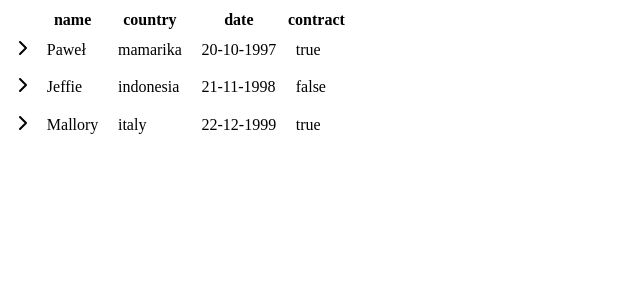
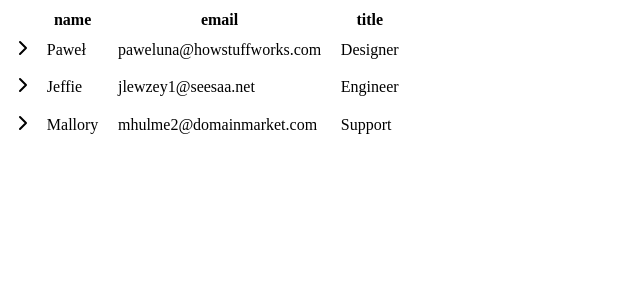
Before and after one commit to khasogi27/angular-table-inline-editing, an Angular app: page / in a window 1280 px wide. Shown: the top 300 px of the page, without its empty margins (0-640 px from the left). Built offline with nearby package versions, Linux system fonts and the light colour scheme.

Commit message:
4 files modified

```diff
--- a/src/app/app.component.ts
+++ b/src/app/app.component.ts
@@ -1,5 +1,9 @@
 import { Component, OnInit, ViewChild } from '@angular/core';
-import { BackgroundType, FieldType } from './t-grid/grid/grid.component';
+// import { BackgroundType, FieldType } from './t-grid/grid/grid.component';
+import {
+  BackgroundType,
+  FieldType,
+} from './t-grid/tree-grid/tree-grid.component';
 
 // {
 //   userId: '56748fb3e3',
@@ -49,7 +53,7 @@ interface User {
 export class AppComponent implements OnInit {
   @ViewChild('grid') grid: any;
 
-  public gridField: FieldType[] = [
+  public gridField1: FieldType[] | any = [
     // {
     //   name: 'userId',
     //   type: 'label',
@@ -60,32 +64,32 @@ export class AppComponent implements OnInit {
       type: 'input',
       text: 'name case',
     },
-    // {
-    //   name: 'email',
-    //   type: 'input',
-    //   text: 'email case',
-    // },
-    // {
-    //   name: 'title',
-    //   type: 'select',
-    //   text: 'title case',
-    //   data: [
-    //     { name: 'Designer', value: '1' },
-    //     { name: 'Engineer', value: '2' },
-    //     { name: 'Support', value: '3' },
-    //   ],
-    // },
-    // {
-    //   name: 'domain',
-    //   type: 'lookup',
-    //   text: 'domain case',
-    //   data: [
-    //     { name: '.comodo', value: '1' },
-    //     { name: '.idomaret', value: '2' },
-    //     { name: '.net', value: '3' },
-    //     { name: '.combro', value: '4' },
-    //   ],
-    // },
+    {
+      name: 'email',
+      type: 'input',
+      text: 'email case',
+    },
+    {
+      name: 'title',
+      type: 'select',
+      text: 'title case',
+      data: [
+        { name: 'Designer', value: '1' },
+        { name: 'Engineer', value: '2' },
+        { name: 'Support', value: '3' },
+      ],
+    },
+    {
+      name: 'domain',
+      type: 'lookup',
+      text: 'domain case',
+      data: [
+        { name: '.comodo', value: '1' },
+        { name: '.idomaret', value: '2' },
+        { name: '.net', value: '3' },
+        { name: '.combro', value: '4' },
+      ],
+    },
     {
       name: 'country',
       type: 'lookup',
@@ -110,11 +114,72 @@ export class AppComponent implements OnInit {
     },
   ];
 
+  public gridField: FieldType[] | any = [
+    // {
+    //   name: 'userId',
+    //   type: 'label',
+    //   text: 'id case',
+    // },
+    {
+      name: 'name',
+      type: 'label',
+      text: 'name case',
+    },
+    {
+      name: 'email',
+      type: 'label',
+      text: 'email case',
+    },
+    {
+      name: 'title',
+      type: 'select',
+      text: 'title case',
+      data: [
+        { name: 'Designer', value: '1' },
+        { name: 'Engineer', value: '2' },
+        { name: 'Support', value: '3' },
+      ],
+    },
+    // {
+    //   name: 'domain',
+    //   type: 'lookup',
+    //   text: 'domain case',
+    //   data: [
+    //     { name: '.comodo', value: '1' },
+    //     { name: '.idomaret', value: '2' },
+    //     { name: '.net', value: '3' },
+    //     { name: '.combro', value: '4' },
+    //   ],
+    // },
+    // {
+    //   name: 'country',
+    //   type: 'lookup',
+    //   text: 'country case',
+    //   data: [
+    //     { name: 'indonesia', value: '1' },
+    //     { name: 'mamarika', value: '2' },
+    //     { name: 'korea', value: '3' },
+    //     { name: 'italy', value: '4' },
+    //     { name: 'vrindavan', value: '4' },
+    //   ],
+    // },
+    // {
+    //   name: 'date',
+    //   type: 'date',
+    //   text: 'date',
+    // },
+    // {
+    //   name: 'contract',
+    //   type: 'checkbox',
+    //   text: 'admin case',
+    // },
+  ];
+
   public dsKey: string = 'userId';
 
   public dsUser1: User[] | any = [];
 
-  public dsUser: User[] | any = [
+  public dsUser2: User[] | any = [
     {
       userId: '56748fb3e3',
       name: 'Paweł',
@@ -147,6 +212,63 @@ export class AppComponent implements OnInit {
     },
   ];
 
+  public dsUser: User[] | any = [
+    {
+      userId: '56748fb3e3',
+      name: 'Paweł',
+      title: '1',
+      contract: true,
+      email: 'paweluna@howstuffworks.com',
+      children: [
+        {
+          domain: '.comodo',
+          children: [
+            {
+              date: '20-10-1997',
+              country: 'mamarika',
+            },
+          ],
+        },
+      ],
+    },
+    {
+      userId: '6de39701b',
+      name: 'Jeffie',
+      title: '2',
+      contract: false,
+      email: 'jlewzey1@seesaa.net',
+      children: [
+        {
+          domain: '.idomaret',
+          children: [
+            {
+              date: '21-11-1998',
+              country: 'indonesia',
+            },
+          ],
+        },
+      ],
+    },
+    {
+      userId: '8b3a6dd017',
+      name: 'Mallory',
+      title: '3',
+      contract: true,
+      email: 'mhulme2@domainmarket.com',
+      children: [
+        {
+          domain: '.net',
+          children: [
+            {
+              date: '22-12-1999',
+              country: 'italy',
+            },
+          ],
+        },
+      ],
+    },
+  ];
+
   public gridType: BackgroundType = 'flat';
 
   constructor() {}
--- a/src/app/t-grid/tree-grid/tree-grid.component.html
+++ b/src/app/t-grid/tree-grid/tree-grid.component.html
@@ -19,8 +19,8 @@
       <tr
         #trView
         *ngFor="let ds of dsTable; let i = index; trackBy: onTrackDs"
+        [class.selected-row]="i == rowIdx"
         (click)="onRowClick(trView, ds, i)"
-        [class.selected-row]="i == rowIdx"
       >
         <td
           role="button"
--- a/src/app/t-grid/tree-grid/tree-grid.component.ts
+++ b/src/app/t-grid/tree-grid/tree-grid.component.ts
@@ -4,15 +4,26 @@ import {
   OnChanges,
   SimpleChanges,
   Renderer2,
+  ViewChild,
+  ElementRef,
 } from '@angular/core';
 import { TablerIcon } from '../icons';
 
-export interface fieldType {
+export interface FieldType {
   name: string;
   text: string;
+  type: 'label' | 'select';
   data?: any;
   url?: any;
   param?: any;
+}
+
+export interface SelectOption {
+  name: string;
+  data: {
+    name: string;
+    value: string;
+  }[];
 }
 
 export type BackgroundType = 'flat' | 'normal';
@@ -23,15 +34,20 @@ export type BackgroundType = 'flat' | 'normal';
   styleUrls: ['./tree-grid.component.css'],
 })
 export class TreeGridComponent implements OnChanges {
+  @ViewChild('tbodyView') tbodyView: ElementRef | any;
+
   @Input() dataKey?: string;
   @Input() dataSource: any[] = [];
-  @Input() fieldType: fieldType[] = [];
+  @Input() fieldType: FieldType[] = [];
   @Input() backgroundType: BackgroundType = 'normal';
 
   public dsTable: any[] = [];
   public tableValue: { action: string }[] | any[] = [];
   public dsIcon: any = TablerIcon;
+  public selectOption: SelectOption[] = [];
   public rowIdx: number = -1;
+  public rowNode: number = 0;
+  public countNode: number = 0;
 
   constructor(private rd: Renderer2) {}
 
@@ -53,19 +69,90 @@ export class TreeGridComponent implements OnChanges {
         }
         dsObj[ft.name] = ds[ft.name];
       }
+      if (ds['children']) dsObj['children'] = ds['children'];
       dsFilter.push(dsObj);
       continue;
     }
     this.dsTable = dsFilter;
+
+    let arrOpt = [];
+    for (let fld of this.fieldType) {
+      if (fld.type == 'select') {
+        arrOpt.push({ name: fld.name, data: fld['data'] });
+      }
+    }
+    this.selectOption = arrOpt;
   }
 
-  onRowClick(evnTr: any, data: any, index: number) {}
+  onRowClick(evnTr: any, data: any, index: number) {
+    this.rowIdx = index;
+    let nextSibling = this.rd.nextSibling(evnTr);
+    let crtTr = this.rd.createElement('tr');
+
+    crtTr.addEventListener('click', (e) => {
+      nextSibling = this.rd.nextSibling(crtTr);
+      this.onRowClick(crtTr, data, index);
+    });
+
+    let crtIcon = this.rd.createElement('td');
+    crtIcon.innerHTML = this.dsIcon.chevronRight;
+    this.rd.appendChild(crtTr, crtIcon);
+    this.rowNode++;
+    this.findChildren(crtTr, nextSibling, data);
+    this.findCountChld(data);
+  }
+
+  private findCountChld(data: any) {
+    if (data.children != null) {
+      for (let i = 0; i < data.children.length; i++) {
+        this.countNode++;
+        this.findCountChld(data.children[i]);
+      }
+    }
+  }
+
+  private findChildren(crtTr: any, nextSibling: any, data: any, node = 1) {
+    if (data.children != null) {
+      for (let i = 0; i < data.children.length; i++) {
+        if (node == this.rowNode) {
+          let result = data.children[i];
+          let crtTd = this.rd.createElement('td');
+          let treeSpace = this.rowNode * 2 + 'rem';
+          this.rd.setStyle(crtTd, 'padding-left', treeSpace);
+          for (let rs in result) {
+            if (Array.isArray(result[rs])) break;
+            crtTd.innerHTML = result[rs];
+            this.rd.appendChild(crtTr, crtTd);
+            crtTd = this.rd.createElement('td');
+          }
+          this.rd.insertBefore(
+            this.tbodyView.nativeElement,
+            crtTr,
+            nextSibling
+          );
+          return;
+        }
+        this.findChildren(crtTr, nextSibling, data.children[i], this.rowNode);
+      }
+    }
+  }
 
   onTrackDs(index: number, obj: any) {
     return Object.values(obj).join('');
   }
 
   onFilterTbody(evnTr: any, data: any, fld: any) {
-    return data[fld.name];
+    if (fld.type == 'select') {
+      for (let opt of this.selectOption) {
+        for (let op of opt.data) {
+          if (op.value == data[fld.name]) {
+            return op.name;
+          }
+        }
+      }
+    }
+    if (fld.type == 'label') {
+      return data[fld.name];
+    }
   }
 }
```
Also changed, not shown: src/app/t-grid/tree-grid/tree-grid.component.css (line endings or trailing spaces).
